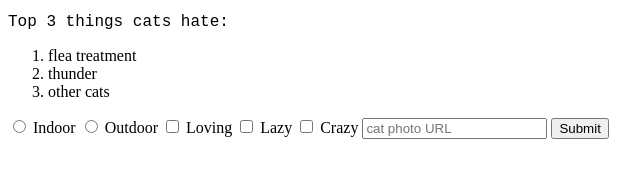
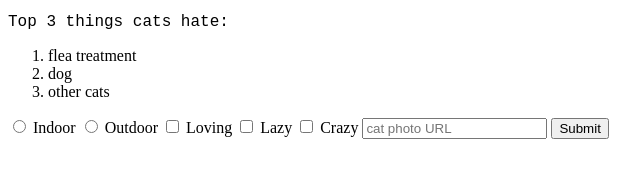
Before and after one commit to Yashica-Verma/Yashica-Verma.github.io, a plain HTML site: page index.html in a window 1280 px wide. Shown: the part 294-472 px from the top of the page, 0-640 px from the left. Drawn offline with Linux system fonts and the light colour scheme.

Commit message:
Update index.html

```diff
--- a/index.html
+++ b/index.html
@@ -40,7 +40,7 @@
 <p>Top 3 things cats hate:</p>
 <ol>
   <li>flea treatment</li>
-  <li>thunder</li>
+  <li>dog</li>
   <li>other cats</li>
 </ol>
 <form action="/submit-cat-photo">
```
